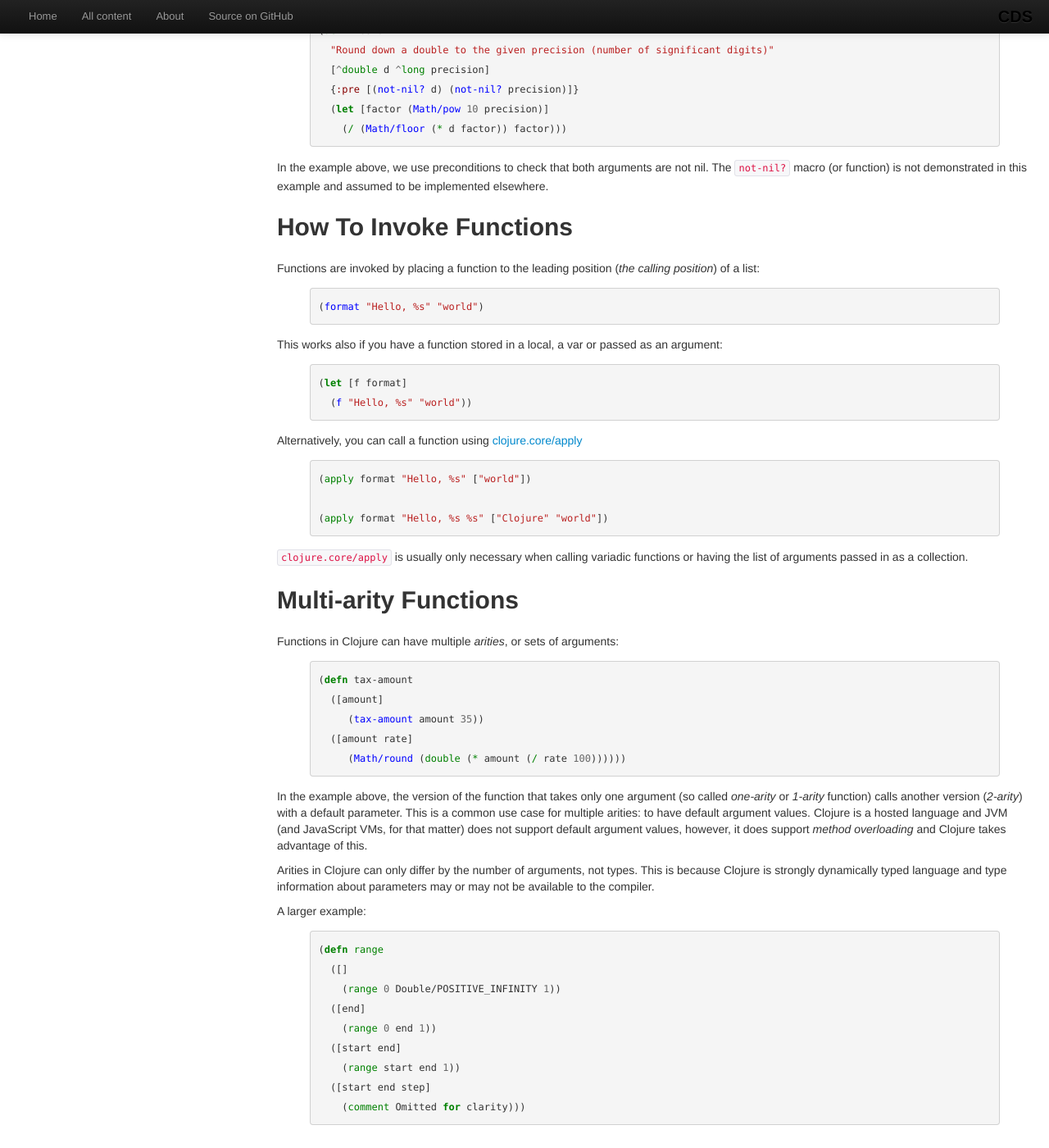
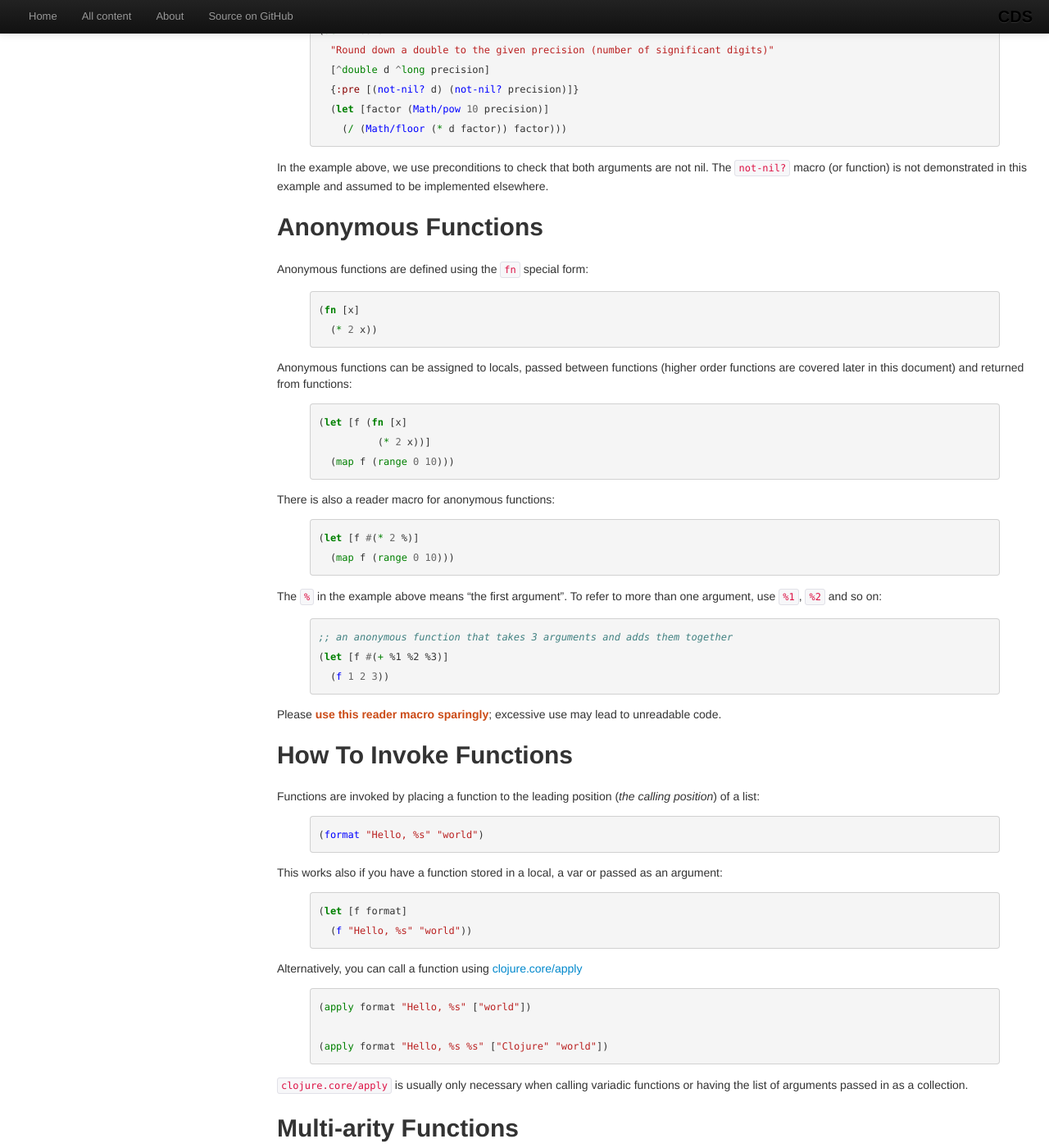
Before and after one commit to clojuredocs/guides, a Jekyll site: the page built from articles/language/functions.md, in a window 1280 px wide and 1400 px high, scrolled down 1189 px. Shown: the whole window at 82% size. Built offline with Jekyll 4.4.1, drawn with Linux system fonts in a browser that asks for light colours; some web fonts are replaced; Markdown is read by kramdown in place of the engine named in the settings.

Commit message:
Briefly cover anonymous functions

```diff
--- a/articles/language/functions.md
+++ b/articles/language/functions.md
@@ -74,6 +74,41 @@ the value function returns:
 In the example above, we use preconditions to check that both arguments are not nil. The `not-nil?` macro (or function) is not
 demonstrated in this example and assumed to be implemented elsewhere.
 
+
+## Anonymous Functions
+
+Anonymous functions are defined using the `fn` special form:
+
+{% highlight clojure %}
+(fn [x]
+  (* 2 x))
+{% endhighlight %}
+
+Anonymous functions can be assigned to locals, passed between functions (higher order functions are covered later in this document)
+and returned from functions:
+
+{% highlight clojure %}
+(let [f (fn [x]
+          (* 2 x))]
+  (map f (range 0 10)))
+{% endhighlight %}
+
+There is also a reader macro for anonymous functions:
+
+{% highlight clojure %}
+(let [f #(* 2 %)]
+  (map f (range 0 10)))
+{% endhighlight %}
+
+The `%` in the example above means "the first argument". To refer to more than one argument, use `%1`, `%2` and so on:
+
+{% highlight clojure %}
+;; an anonymous function that takes 3 arguments and adds them together
+(let [f #(+ %1 %2 %3)]
+  (f 1 2 3))
+{% endhighlight %}
+
+Please **use this reader macro sparingly**; excessive use may lead to unreadable code.
 
 
 ## How To Invoke Functions
```
